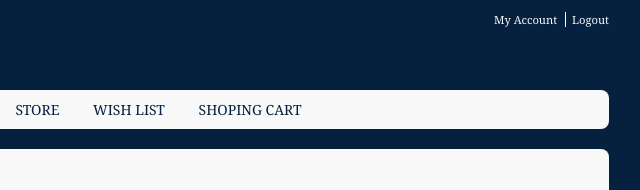
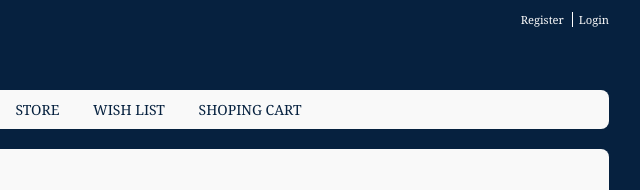
Before and after one commit to ostapmatviiv/ostapmatviiv.github.io, a plain HTML site: page login.html in a window 1280 px wide. Shown: the top 190 px of the page, 520-1160 px from the left. Drawn offline with Linux system fonts and the light colour scheme.

Commit message:
Update login.html

```diff
--- a/login.html
+++ b/login.html
@@ -11,8 +11,8 @@
   <div id="topbar" class="clear">
     <nav>
       <ul>
-<li><a href="user.html">My Account</a></li>
-        <li><a href="#">Logout</a></li>
+<li><a href="register.html">Register</a></li>
+        <li><a href="login.html">Login</a></li>
       </ul>
     </nav>
   </div>
```
